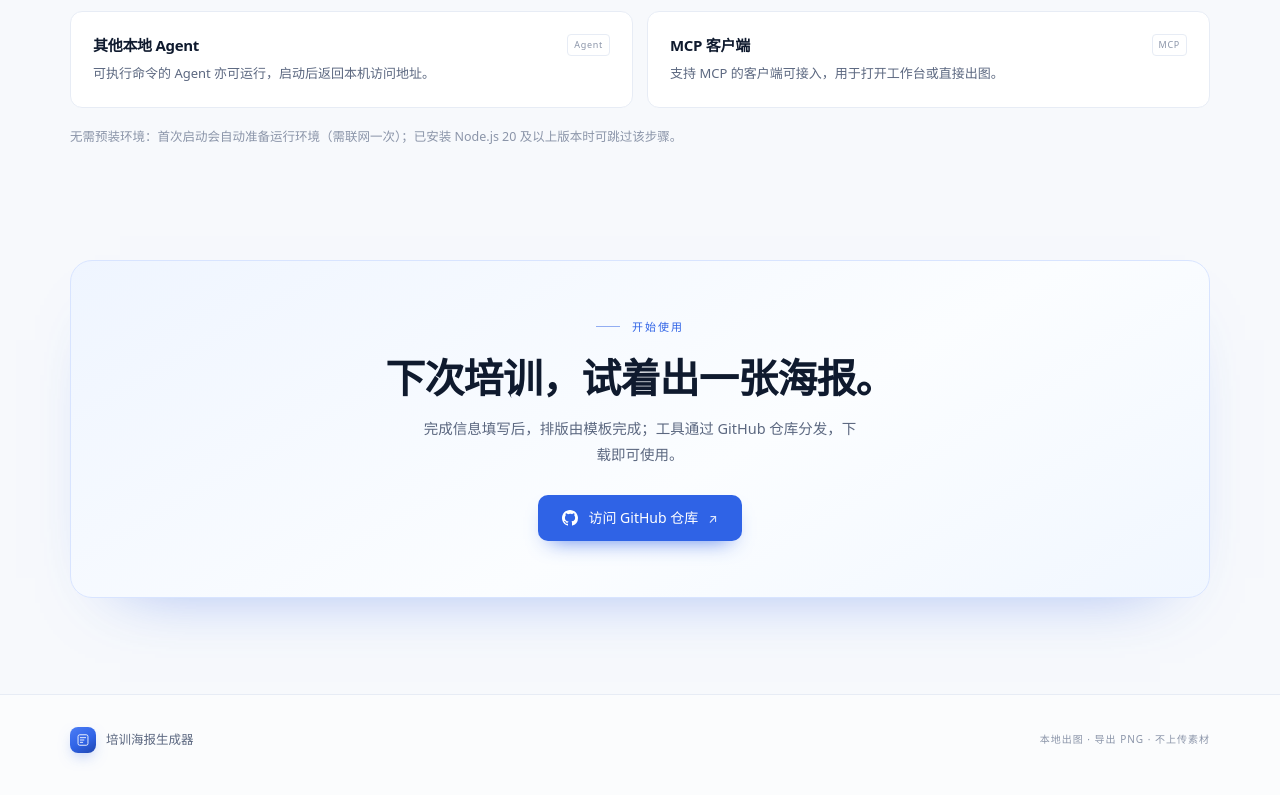
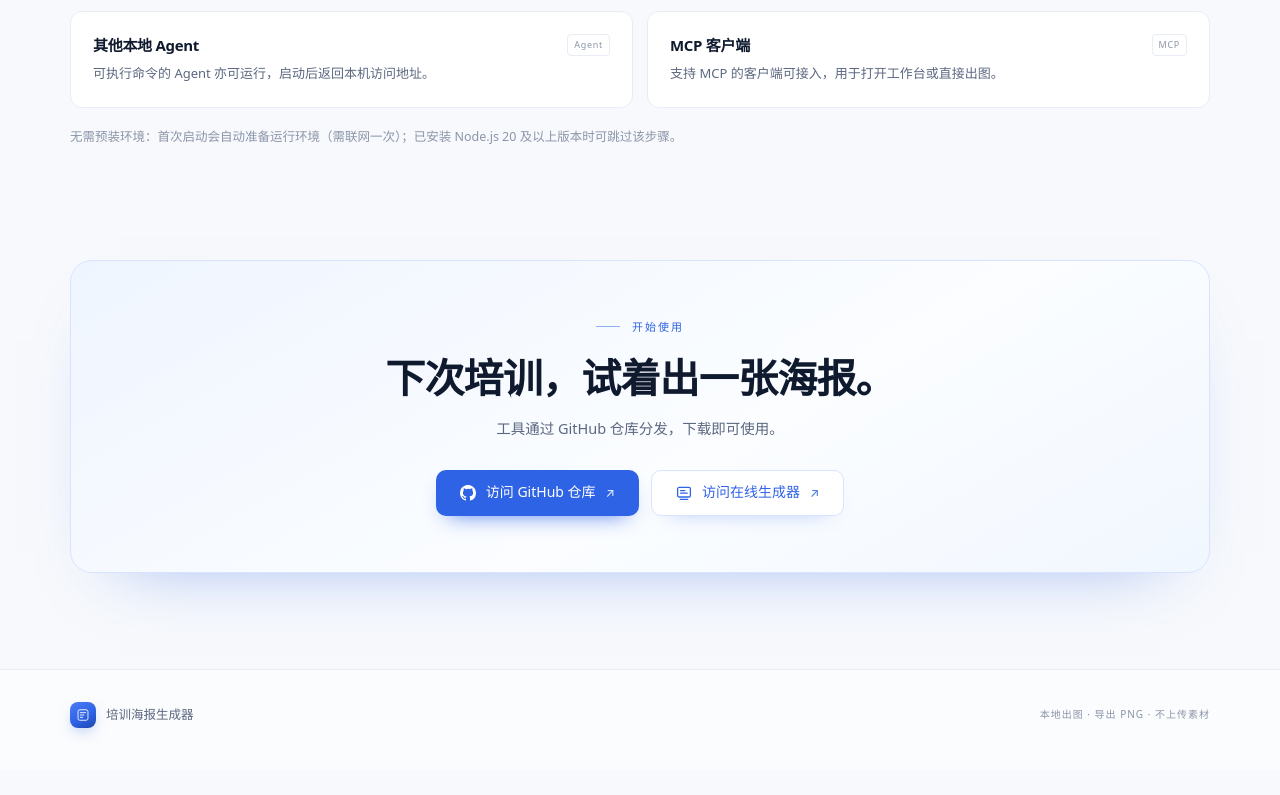
Before and after one commit to l1linus/training-poster-creator, a website: page docs/index.html in a window 1280 px wide. Shown: the part 3722-4517 px from the top of the page. After the commit the page ends 4492 px from the top, so only its background shows below. Drawn offline with Linux system fonts and the light colour scheme.

Commit message:
docs: 底部新增「访问在线生成器」入口，精简说明文案

```diff
--- a/docs/index.html
+++ b/docs/index.html
@@ -166,6 +166,9 @@
   .repo-link{display:inline-flex;align-items:center;gap:10px;height:46px;padding:0 24px;border-radius:10px;background:var(--primary);color:#fff;font-size:14px;font-weight:500;box-shadow:0 10px 22px -12px rgba(47,99,230,.9);transition:background .2s}
   .repo-link:hover{background:var(--primary-dark)}
   .repo-link span{font-size:12px;opacity:.85}
+  .cta-actions{display:flex;gap:12px;justify-content:center;flex-wrap:wrap}
+  .repo-link-ghost{background:#fff;color:var(--primary);border:1px solid var(--primary-line);box-shadow:0 10px 22px -18px rgba(47,99,230,.7)}
+  .repo-link-ghost:hover{background:#F4F8FF;border-color:#C5D8FA}
 
   footer{border-top:1px solid var(--line);padding:32px 0 42px;background:rgba(255,255,255,.6)}
   footer .wrap{display:flex;align-items:center;justify-content:space-between;gap:20px;flex-wrap:wrap}
@@ -196,6 +199,8 @@
     .adv-grid{grid-template-columns:1fr}
     .mode-grid,.platform-grid{grid-template-columns:1fr}
     .cta-panel{padding:44px 22px}
+    .cta-actions{flex-direction:column;align-items:center;gap:10px}
+    .cta-actions a{width:216px;justify-content:center;padding:0 16px}
     .section{padding:72px 0}
     .caption{flex-direction:column;gap:4px}
     .ring{display:none}
@@ -432,12 +437,19 @@
       <div class="cta-panel reveal">
         <div class="eyebrow" style="justify-content:center;margin-bottom:18px">开始使用</div>
         <h2>下次培训，试着出一张海报。</h2>
-        <p>完成信息填写后，排版由模板完成；工具通过 GitHub 仓库分发，下载即可使用。</p>
-        <a class="repo-link" href="https://github.com/l1linus/training-poster-creator" target="_blank" rel="noopener">
-          <svg width="16" height="16" viewBox="0 0 16 16" fill="currentColor" aria-hidden="true"><path d="M8 0C3.58 0 0 3.58 0 8c0 3.54 2.29 6.53 5.47 7.59.4.07.55-.17.55-.38 0-.19-.01-.82-.01-1.49-2.01.37-2.53-.49-2.69-.94-.09-.23-.48-.94-.82-1.13-.28-.15-.68-.52-.01-.53.63-.01 1.08.58 1.23.82.72 1.21 1.87.87 2.33.66.07-.52.28-.87.51-1.07-1.78-.2-3.64-.89-3.64-3.95 0-.87.31-1.59.82-2.15-.08-.2-.36-1.02.08-2.12 0 0 .67-.21 2.2.82a7.4 7.4 0 0 1 2-.27c.68 0 1.36.09 2 .27 1.53-1.04 2.2-.82 2.2-.82.44 1.1.16 1.92.08 2.12.51.56.82 1.27.82 2.15 0 3.07-1.87 3.75-3.65 3.95.29.25.54.73.54 1.48 0 1.07-.01 1.93-.01 2.2 0 .21.15.46.55.38A7.995 7.995 0 0 0 16 8c0-4.42-3.58-8-8-8Z"/></svg>
-          访问 GitHub 仓库
-          <span aria-hidden="true">↗</span>
-        </a>
+        <p>工具通过 GitHub 仓库分发，下载即可使用。</p>
+        <div class="cta-actions">
+          <a class="repo-link" href="https://github.com/l1linus/training-poster-creator" target="_blank" rel="noopener">
+            <svg width="16" height="16" viewBox="0 0 16 16" fill="currentColor" aria-hidden="true"><path d="M8 0C3.58 0 0 3.58 0 8c0 3.54 2.29 6.53 5.47 7.59.4.07.55-.17.55-.38 0-.19-.01-.82-.01-1.49-2.01.37-2.53-.49-2.69-.94-.09-.23-.48-.94-.82-1.13-.28-.15-.68-.52-.01-.53.63-.01 1.08.58 1.23.82.72 1.21 1.87.87 2.33.66.07-.52.28-.87.51-1.07-1.78-.2-3.64-.89-3.64-3.95 0-.87.31-1.59.82-2.15-.08-.2-.36-1.02.08-2.12 0 0 .67-.21 2.2.82a7.4 7.4 0 0 1 2-.27c.68 0 1.36.09 2 .27 1.53-1.04 2.2-.82 2.2-.82.44 1.1.16 1.92.08 2.12.51.56.82 1.27.82 2.15 0 3.07-1.87 3.75-3.65 3.95.29.25.54.73.54 1.48 0 1.07-.01 1.93-.01 2.2 0 .21.15.46.55.38A7.995 7.995 0 0 0 16 8c0-4.42-3.58-8-8-8Z"/></svg>
+            访问 GitHub 仓库
+            <span aria-hidden="true">↗</span>
+          </a>
+          <a class="repo-link repo-link-ghost" href="generator.html" target="_blank" rel="noopener">
+            <svg width="16" height="16" viewBox="0 0 16 16" fill="none" aria-hidden="true"><rect x="1.6" y="2.4" width="12.8" height="9.6" rx="1.6" stroke="currentColor" stroke-width="1.3"/><path d="M4.4 14.4h7.2" stroke="currentColor" stroke-width="1.3" stroke-linecap="round"/><path d="M4.6 5.6h4.2M4.6 8.2h6.6" stroke="currentColor" stroke-width="1.3" stroke-linecap="round"/></svg>
+            访问在线生成器
+            <span aria-hidden="true">↗</span>
+          </a>
+        </div>
       </div>
     </div>
   </section>
```
